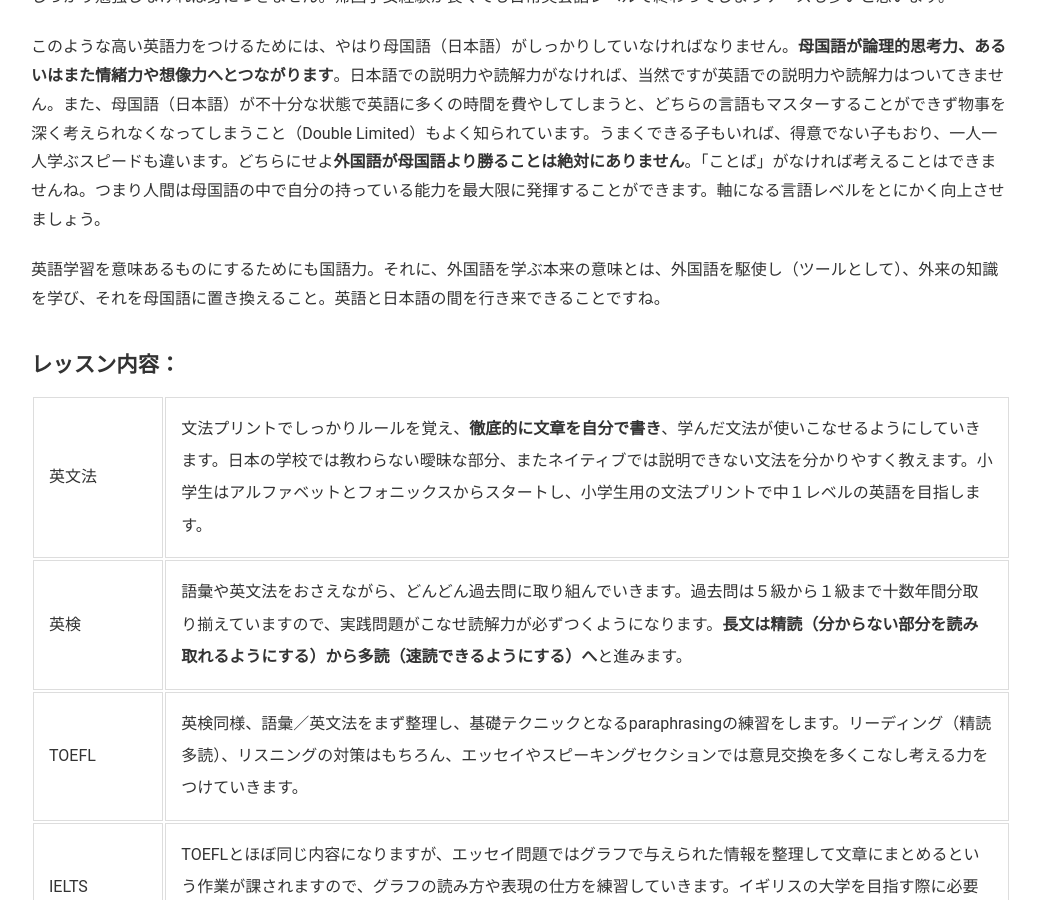
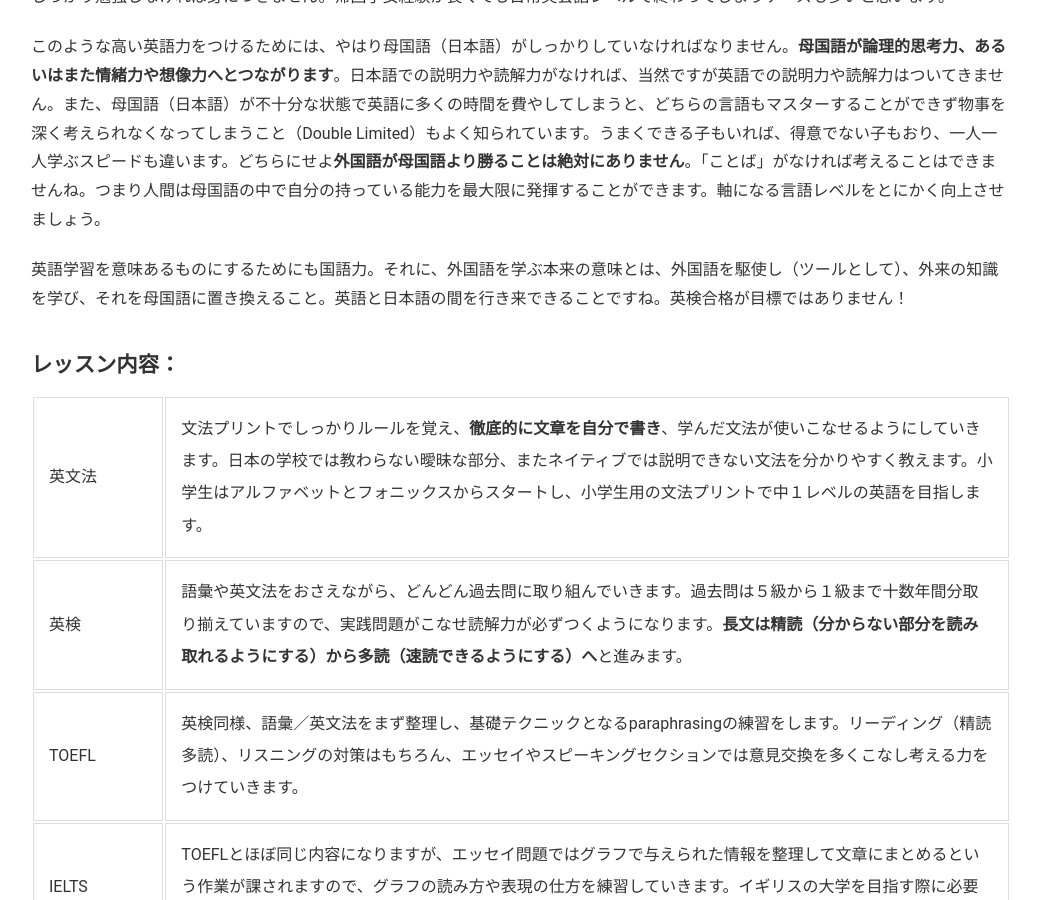
Before and after one commit to phocean/akispace, a Jekyll site: the page built from lessons.md, in a window 1280 px wide and 900 px high, scrolled down 1075 px. Shown: the whole window, without its empty margins (119-1159 px from the left). Built offline with Jekyll 4.4.1, drawn with Linux system fonts in a browser that asks for light colours.

Commit message:
Update lessons.md

```diff
--- a/lessons.md
+++ b/lessons.md
@@ -28,7 +28,7 @@ description: オンライン英語家庭教師　小学生から大学生まで
 
 このような高い英語力をつけるためには、やはり母国語（日本語）がしっかりしていなければなりません。**母国語が論理的思考力、あるいはまた情緒力や想像力へとつながります**。日本語での説明力や読解力がなければ、当然ですが英語での説明力や読解力はついてきません。また、母国語（日本語）が不十分な状態で英語に多くの時間を費やしてしまうと、どちらの言語もマスターすることができず物事を深く考えられなくなってしまうこと（Double Limited）もよく知られています。うまくできる子もいれば、得意でない子もおり、一人一人学ぶスピードも違います。どちらにせよ**外国語が母国語より勝ることは絶対にありません**。「ことば」がなければ考えることはできませんね。つまり人間は母国語の中で自分の持っている能力を最大限に発揮することができます。軸になる言語レベルをとにかく向上させましょう。
 
-英語学習を意味あるものにするためにも国語力。それに、外国語を学ぶ本来の意味とは、外国語を駆使し（ツールとして）、外来の知識を学び、それを母国語に置き換えること。英語と日本語の間を行き来できることですね。
+英語学習を意味あるものにするためにも国語力。それに、外国語を学ぶ本来の意味とは、外国語を駆使し（ツールとして）、外来の知識を学び、それを母国語に置き換えること。英語と日本語の間を行き来できることですね。英検合格が目標ではありません！
 
 <h4>レッスン内容：</h4>
 
```
